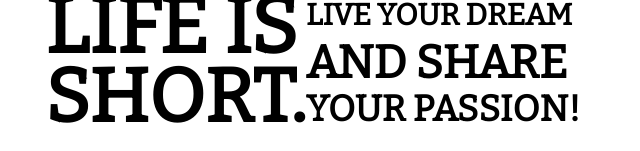
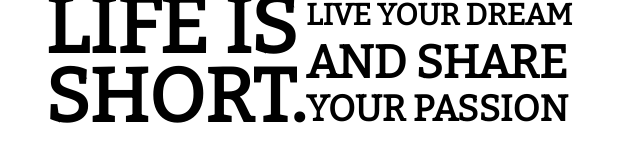
Before and after one commit to JessicaBaros/holstee-manifesto, a plain HTML site: page index.html in a window 1280 px wide. Shown: the part 646-797 px from the top of the page, 320-960 px from the left. Drawn offline with nearby package versions, Linux system fonts and the light colour scheme.

```diff
--- a/index.html
+++ b/index.html
@@ -25,7 +25,7 @@
     </div>
     <div id="div11"><span class="spanr">life is</span><br><span class="spans"> short.</span>
     </div>
-    <div id="div12"><span class="spant">live your dream</span><br> <span class="spanu">and share </span><br><span class="spanv">your passion!</span>
+    <div id="div12"><span class="spant">live your dream</span><br> <span class="spanu">and share </span><br><span class="spanv">your passion</span>
     </div>
   </body>
 </html>
```
